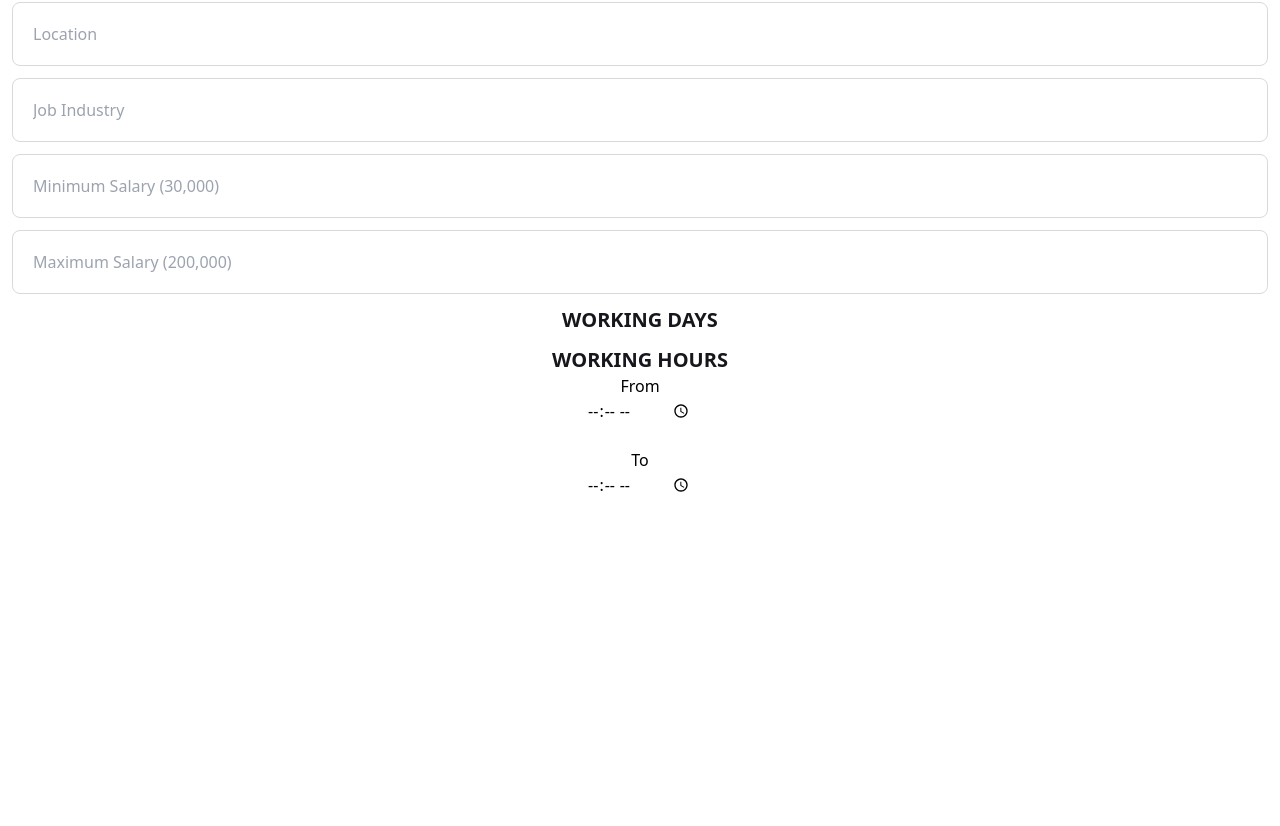
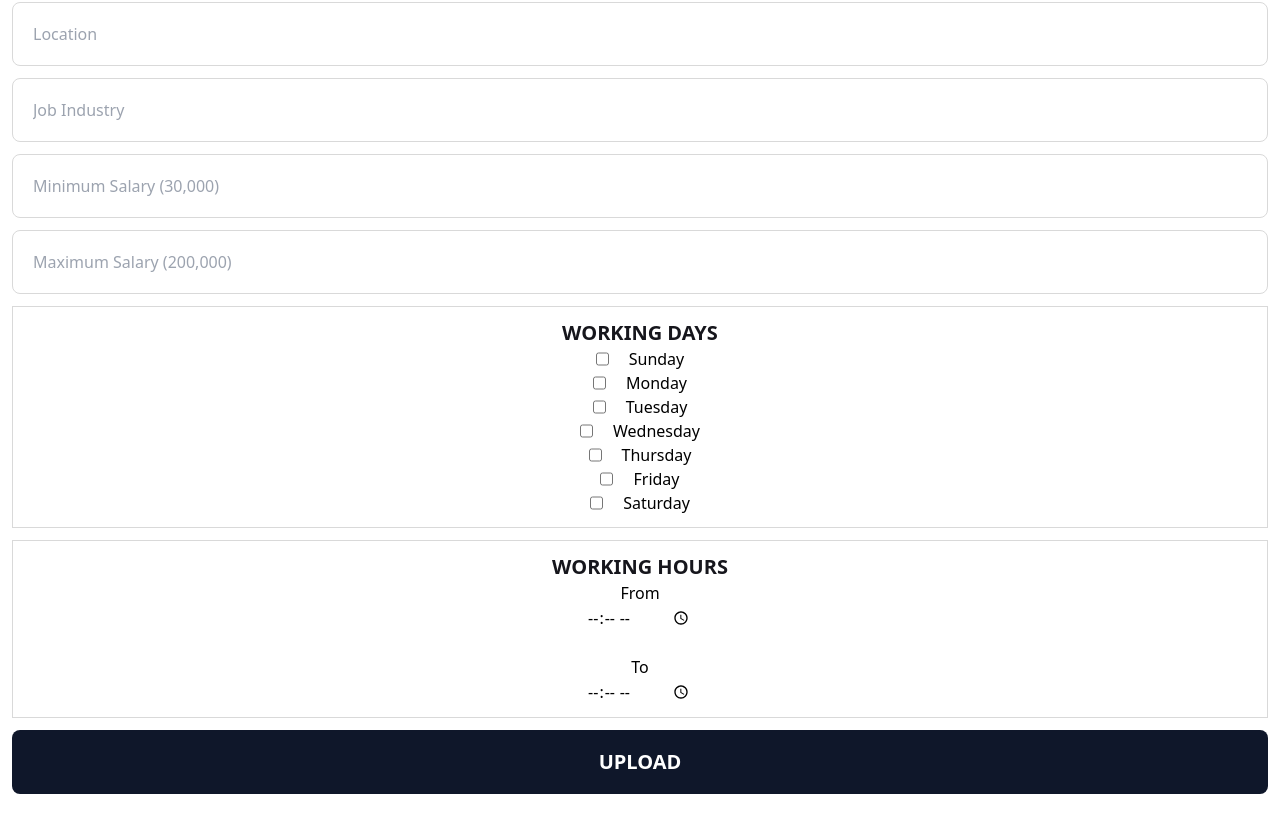
Before and after one commit to ronaldkelechi11/manirecruits, a React (Vite) app: page /admin/create in a window 1280 px wide. Shown: the part 770-1596 px from the top of the page. Before the commit the page ends 1320 px from the top, so only its background shows below. Built offline with nearby package versions, Linux system fonts and the light colour scheme.

Commit message:
Create post UI done

```diff
--- a/src/screens/Portal/Admin/CreatePost.jsx
+++ b/src/screens/Portal/Admin/CreatePost.jsx
@@ -4,6 +4,7 @@ import AnimatedDiv from '../../../utils/animations/AnimatedDiv'
 import TopNavBar from '../../../utils/components/TopNavbar'
 import NormalInput from '../../../utils/components/NormalInput'
 import manirecruitsLogo from '../../../assets/images/logo_black_nobg.png'
+import { Send } from '@iconsans/react/linear'
 
 
 const CreatePost = () => {
@@ -11,7 +12,7 @@ const CreatePost = () => {
         "Phd"]
     const experience_level = ["Experience Level", "Entry level", "Intermediate Level"]
 
-    const days = ["Sunday", "Monday", "Tuesday", "Wednesday", "Thursday", "Friday", ""]
+    const days = ["Sunday", "Monday", "Tuesday", "Wednesday", "Thursday", "Friday", "Saturday"]
 
 
     const [post, setPost] = useState(
@@ -43,7 +44,7 @@ const CreatePost = () => {
         <AnimatedDiv className='w-screen'>
             <TopNavBar title={'Create Post'} />
 
-            <form className="w-full h-full flex flex-col gap-3 p-3 mt-16 mb-10">
+            <form className="w-full h-full flex flex-col gap-3 p-3 mt-16 mb-5">
                 <p className='text-center text-lg text-black font-kanit'>Fill in the Job criteria below</p>
 
                 <img src={manirecruitsLogo} alt="" className='w-20 h-20 rounded-none self-center' />
@@ -78,16 +79,22 @@ const CreatePost = () => {
                 <NormalInput type={'text'} placeholder={'Maximum Salary (200,000)'} />
 
                 {/* Working Days */}
-                <div className="flex-col flex items-center">
+                <div className="flex-col flex items-center border border-grey p-3">
                     <p className='text-xl text-black font-extrabold uppercase'>Working days</p>
-                    <div className="">
-
-                    </div>
+                    {days.map(day => {
+                        return (
+                            <div className="flex flex-row  gap-5">
+                                {/* TODO: Work on this logic */}
+                                <input type="checkbox" />
+                                <p>{day}</p>
+                            </div>
+                        )
+                    })}
                 </div>
 
 
                 {/* Working Hours */}
-                <div className="flex-col flex items-center">
+                <div className="flex-col flex items-center border border-grey p-3">
                     <p className='text-xl text-black font-extrabold uppercase'>Working hours</p>
                     <label htmlFor="">From</label>
                     <input type="time" name="" id="" />
@@ -96,6 +103,8 @@ const CreatePost = () => {
                     <label htmlFor="">To</label>
                     <input type="time" name="" id="" />
                 </div>
+
+                <button type="submit" className='bg-primary text-white text-xl rounded-lg h-16 uppercase font-extrabold'>Upload</button>
             </form>
 
         </AnimatedDiv >
--- a/src/screens/Portal/Settings/Settings.jsx
+++ b/src/screens/Portal/Settings/Settings.jsx
@@ -44,7 +44,7 @@ const Settings = () => {
         <div className='w-screen flex mb-20 flex-col bg-primary'>
 
             {/* Just an extra buttton */}
-            <div className="text-white sticky text-4xl fixed top-0 left-0 p-5"
+            <div className="text-white text-4xl fixed top-0 left-0 p-5"
                 onClick={() => { navigate('/home') }}>
                 <ArrowLeft />
             </div>
```
